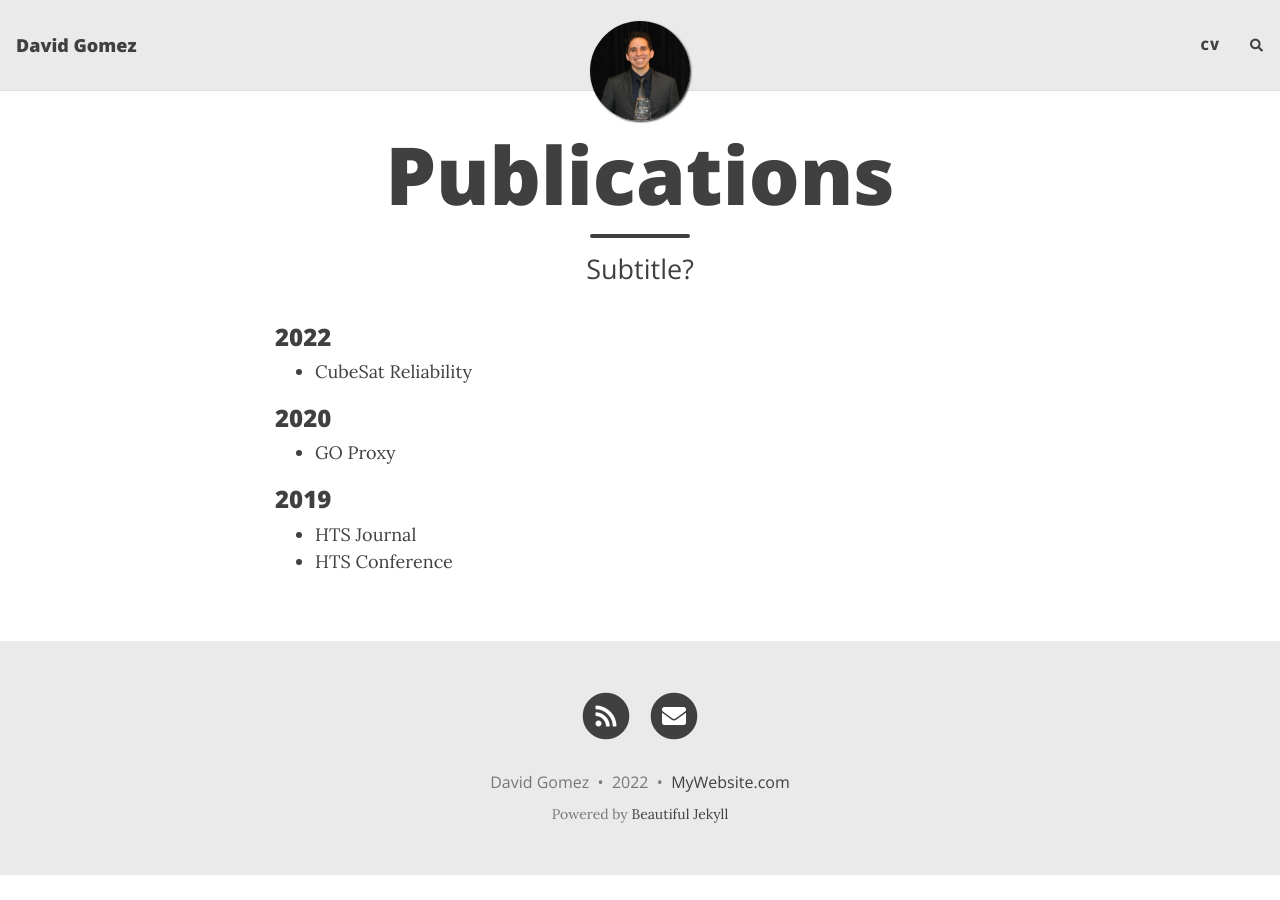
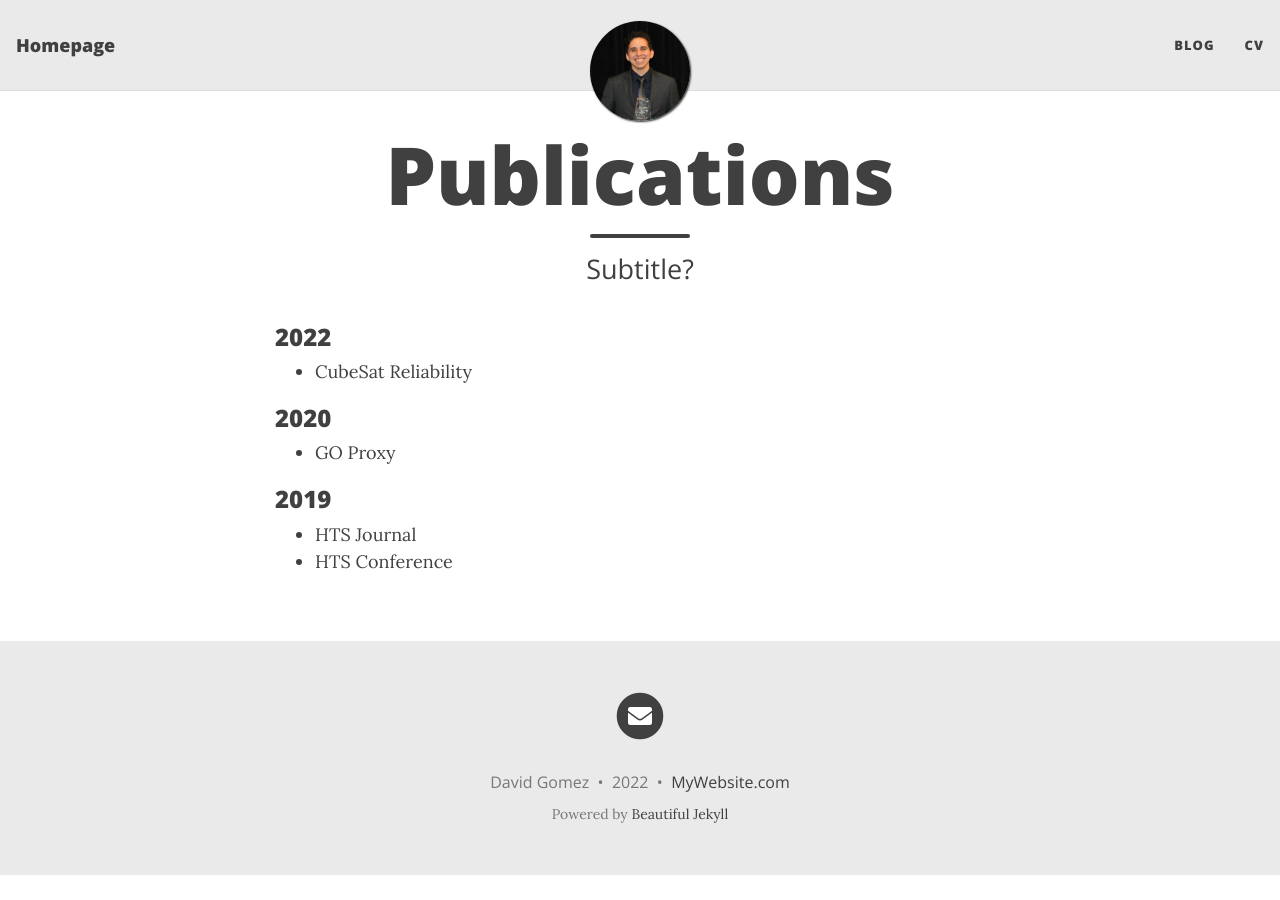
Before and after one commit to dbgomez94/dbgomez94.github.io, a Jekyll site: the page built from publications.md, in a window 1280 px wide. Built offline with Jekyll 4.4.1, drawn with Linux system fonts in a browser that asks for light colours; nearby versions of some CDN libraries; comment, search, counter and statistics services are not loaded.

Commit message:
hompage edits

```diff
--- a/_config.yml
+++ b/_config.yml
@@ -10,7 +10,7 @@
 ############################
 
 # Name of website
-title: David Gomez
+title: Homepage
 
 # Your name to show in the footer
 author: David Gomez
@@ -20,6 +20,7 @@
 ###############################################
 
 navbar-links:
+  Blog: ""
   CV: "https://drive.google.com/file/d/1MN7icxrGkiz8uqhuu03gI034AogSLLcN/view?usp=sharing"
   # Resources:
   #   - Beautiful Jekyll: "https://beautifuljekyll.com"
@@ -50,7 +51,7 @@
 # Uncomment the links you want to show and add your information to each one.
 social-network-links:
   email: "dbgomez94@gmail.com"
-  rss: true  # remove this line if you don't want to show an RSS link at the bottom
+  # rss: true  # remove this line if you don't want to show an RSS link at the bottom
   # facebook: deanattali
   # github: daattali
   # twitter: daattali
@@ -100,13 +101,13 @@
 excerpt_length: 50
 
 # Whether or not to show an excerpt for every blog post in the feed page
-feed_show_excerpt: true
+feed_show_excerpt: false
 
 # Whether or not to show a list of tags below each post preview in the feed page
 feed_show_tags: false
 
 # Add a search button to the navbar
-post_search: true
+post_search: false
 
 # Add a button in the footer to edit the current page. Only works if your website is hosted on GitHub
 edit_page_button: false
```
